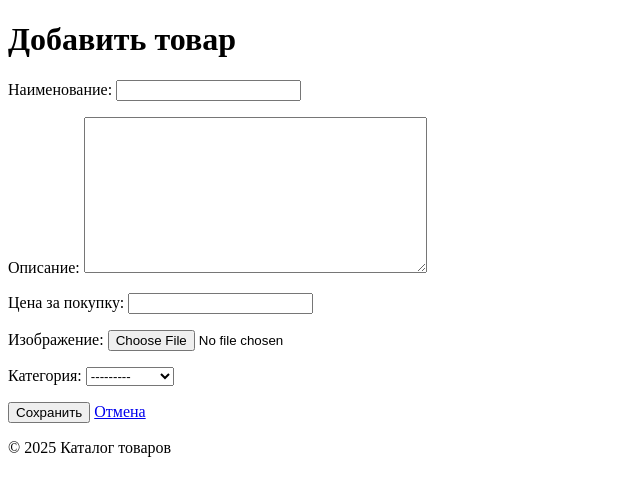
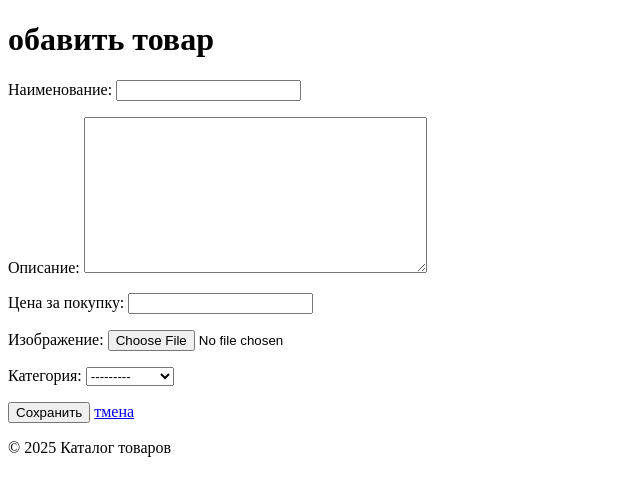
Before and after one commit to Mikhail-Z-P/Django_Project, a Django app: page /products/create/ in a window 1280 px wide. Shown: the part 26-522 px from the top of the page, without its empty margins (0-640 px from the left). Run offline with Django 5.2, Linux system fonts and the light colour scheme; the visitor is signed in with stand-in values (Sample User, id 1); data comes from the database, SQL or seed files in the repository.

Commit message:
исправление ошибок

```diff
--- a/catalog/templates/catalog/product_form.html
+++ b/catalog/templates/catalog/product_form.html
@@ -1,14 +1,14 @@
 {% extends "catalog/base.html" %}
 
-{% block title %}Добавить товар{% endblock %}
+{% block title %}обавить товар{% endblock %}
 
 {% block content %}
-<h1>Добавить товар</h1>
+<h1>обавить товар</h1>
 
 <form method="post" enctype="multipart/form-data">
     {% csrf_token %}
     {{ form.as_p }}
     <button type="submit">Сохранить</button>
-    <a href="{% url 'home' %}">Отмена</a>
+    <a href="{% url 'home' %}">тмена</a>
 </form>
 {% endblock %}
```
